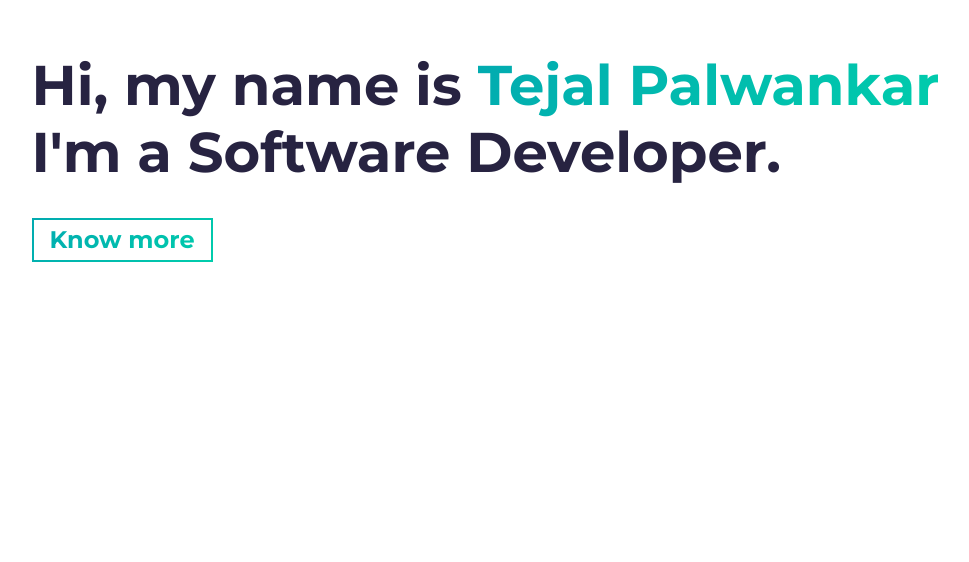
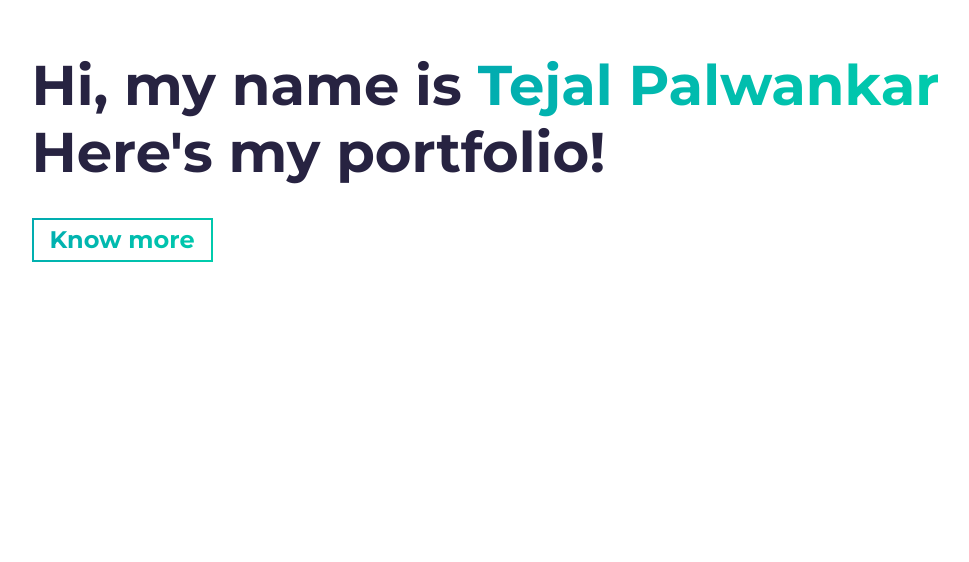
Before and after one commit to tejalpalwankar/My-Portfolio, a website built with Parcel: page src/index.html in a window 1280 px wide. Shown: the part 238-800 px from the top of the page, without its empty margins (46-1015 px from the left). Built offline with nearby package versions, Linux system fonts and the light colour scheme.

Commit message:
Update index.html

```diff
--- a/src/index.html
+++ b/src/index.html
@@ -53,7 +53,7 @@
       <h1 class="hero-title load-hidden">
         Hi, my name is <span class="text-color-main">Tejal Palwankar</span>
         <br />
-        I'm a Software Developer.
+        Here's my portfolio!
       </h1>
       <p class="hero-cta load-hidden">
         <a rel="noreferrer" class="cta-btn cta-btn--hero" href="#about">Know more</a>
```
